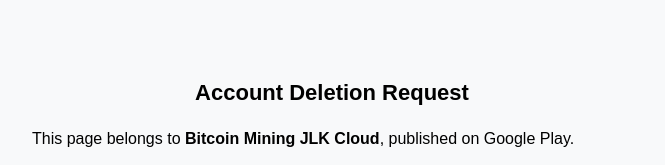
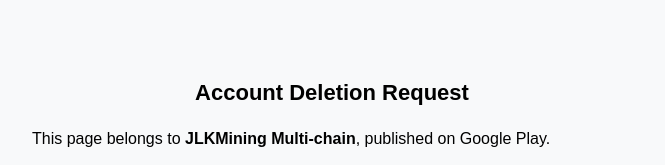
Before and after one commit to A189lin/Bitcoin-Mining-JLK-Cloud, a plain HTML site: page index.html in a window 1280 px wide. Shown: the top 165 px of the page, without its empty margins (308-973 px from the left). Drawn offline with Linux system fonts and the light colour scheme.

Commit message:
Update index.html

```diff
--- a/index.html
+++ b/index.html
@@ -2,7 +2,7 @@
 <html lang="en">
 <head>
   <meta charset="UTF-8">
-  <title>Account Deletion Request - Bitcoin Mining JLK Cloud</title>
+  <title>Account Deletion Request - JLKMining Multi-chain</title>
   <meta name="viewport" content="width=device-width, initial-scale=1.0">
   <style>
     body {
@@ -59,7 +59,7 @@
 <body>
   <h1>Account Deletion Request</h1>
    <p>
-    This page belongs to <strong>Bitcoin Mining JLK Cloud</strong>, published on Google Play.
+    This page belongs to <strong>JLKMining Multi-chain</strong>, published on Google Play.
   </p>
   <p>
     Please fill in the form below to request deletion of your account and associated data.
```
